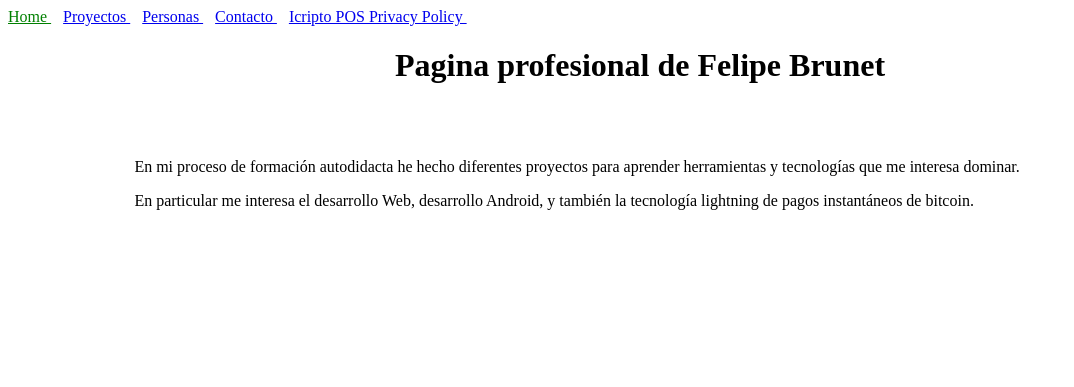
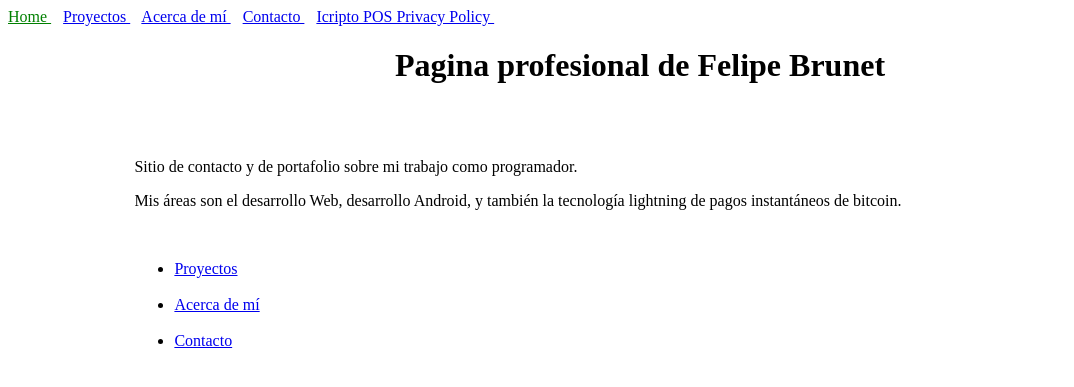
Before and after one commit to felipebrunet/felipebrunet.github.io, a Jekyll site: the page built from index.md, in a window 1280 px wide. Shown: the top 387 px of the page, without its empty margins (0-1074 px from the left). Built offline with Jekyll 4.4.1, drawn with Linux system fonts in a browser that asks for light colours.

Commit message:
new details

```diff
--- a/_data/navigation.yml
+++ b/_data/navigation.yml
@@ -2,7 +2,7 @@
   link: /
 - name: Proyectos
   link: /blog.html
-- name: Personas
+- name: Acerca de mí
   link: /staff.html
 - name: Contacto
   link: /contact.html
--- a/index.md
+++ b/index.md
@@ -2,12 +2,19 @@
 title: Home
 ---
 
-# Pagina profesional de Felipe Brunet
+<h1>Pagina profesional de Felipe Brunet</h1>
 <br>
 <br>
 <p style="margin-right: 10%; margin-left: 10%;">
-En mi proceso de formación autodidacta he hecho diferentes proyectos para aprender herramientas y tecnologías que me interesa dominar.
+Sitio de contacto y de portafolio sobre mi trabajo como programador.</p>
+<p style="margin-right: 10%; margin-left: 10%;">
+Mis áreas son el desarrollo Web, desarrollo Android, y también la tecnología lightning de pagos instantáneos de bitcoin.
 </p>
-<p style="margin-right: 10%; margin-left: 10%;">
-En particular me interesa el desarrollo Web, desarrollo Android, y también la tecnología lightning de pagos instantáneos de bitcoin.
-</p>
+<br>
+
+
+<ul>
+<li><a href="/blog.html">Proyectos</a></li><br>
+<li><a href="/staff.html">Acerca de mí</a></li><br>
+<li><a href="/contact.html" target="_blank">Contacto</a></li><br>
+</ul>
```
Also changed, not shown: _authors/felipe.md (+2 -1 lines), 10 other files.
